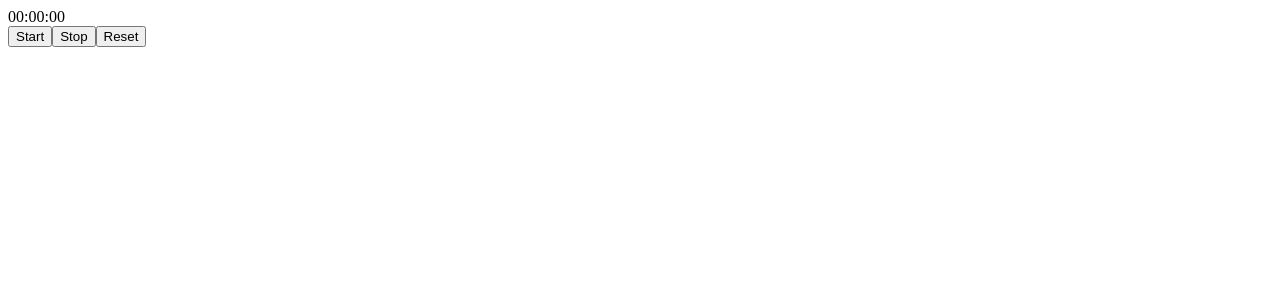
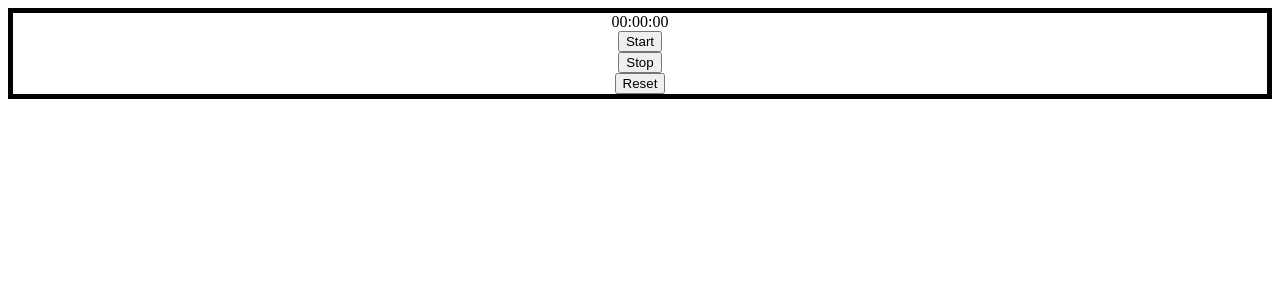
Before and after one commit to atikmahmud482/React-js-19-2025-, a React (Vite) app in the folder React-Full-Course/: page / in a window 1280 px wide. Shown: the top 300 px of the page. Built offline with nearby package versions, Linux system fonts and the light colour scheme.

Commit message:
Stopwatch style

```diff
--- a/React-Full-Course/src/index.css
+++ b/React-Full-Course/src/index.css
@@ -233,3 +233,17 @@ li {
   border: 3px solid;
   padding: 25px;
 }
+
+.body {
+  display: flex;
+  flex-direction: column;
+  align-items: center;
+  background-color: hsl(0, 0%, 95%);
+}
+
+.stopwatch {
+  display: flex;
+  flex-direction: column;
+  align-items: center;
+  border: 5px solid;
+}
```
